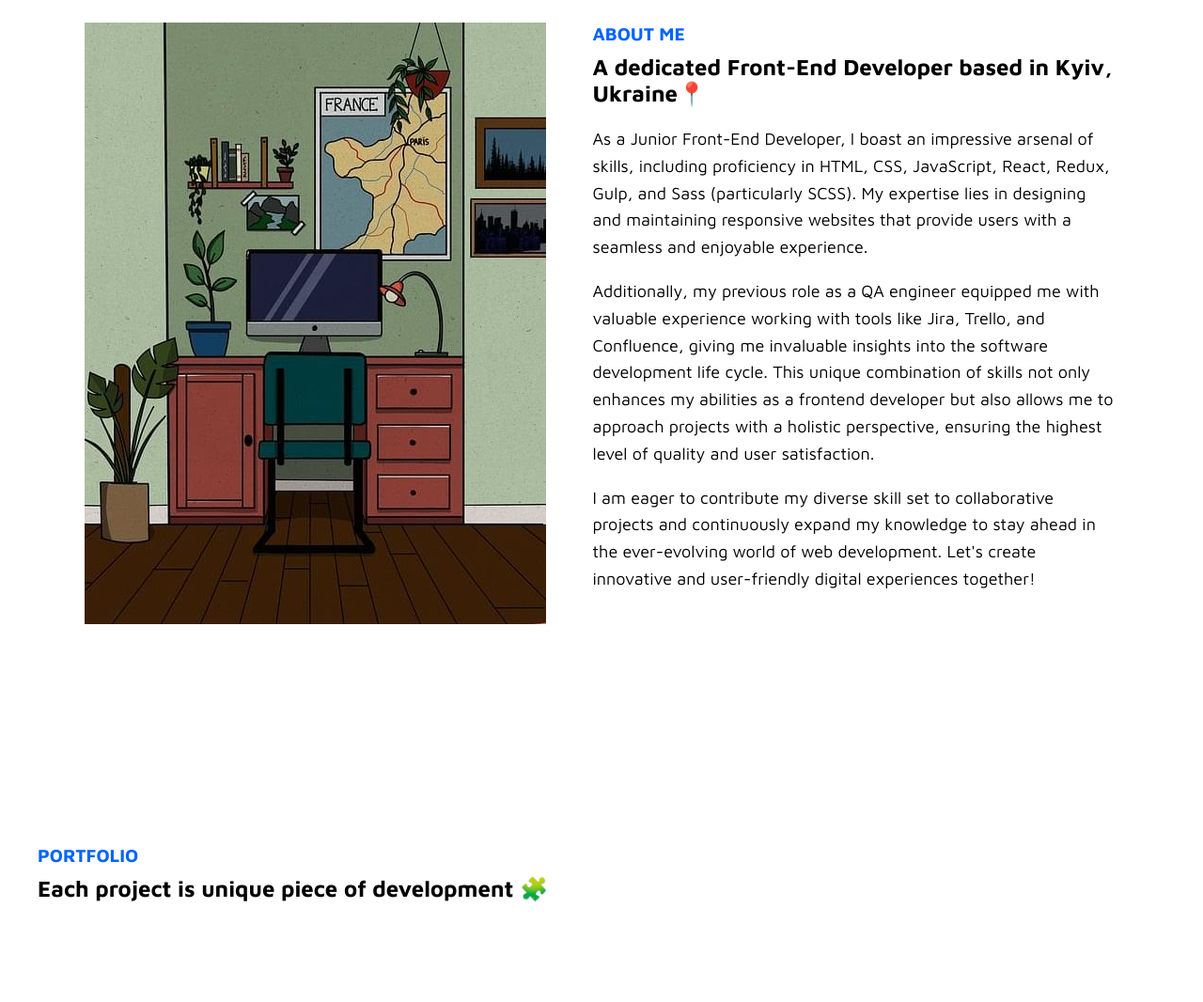
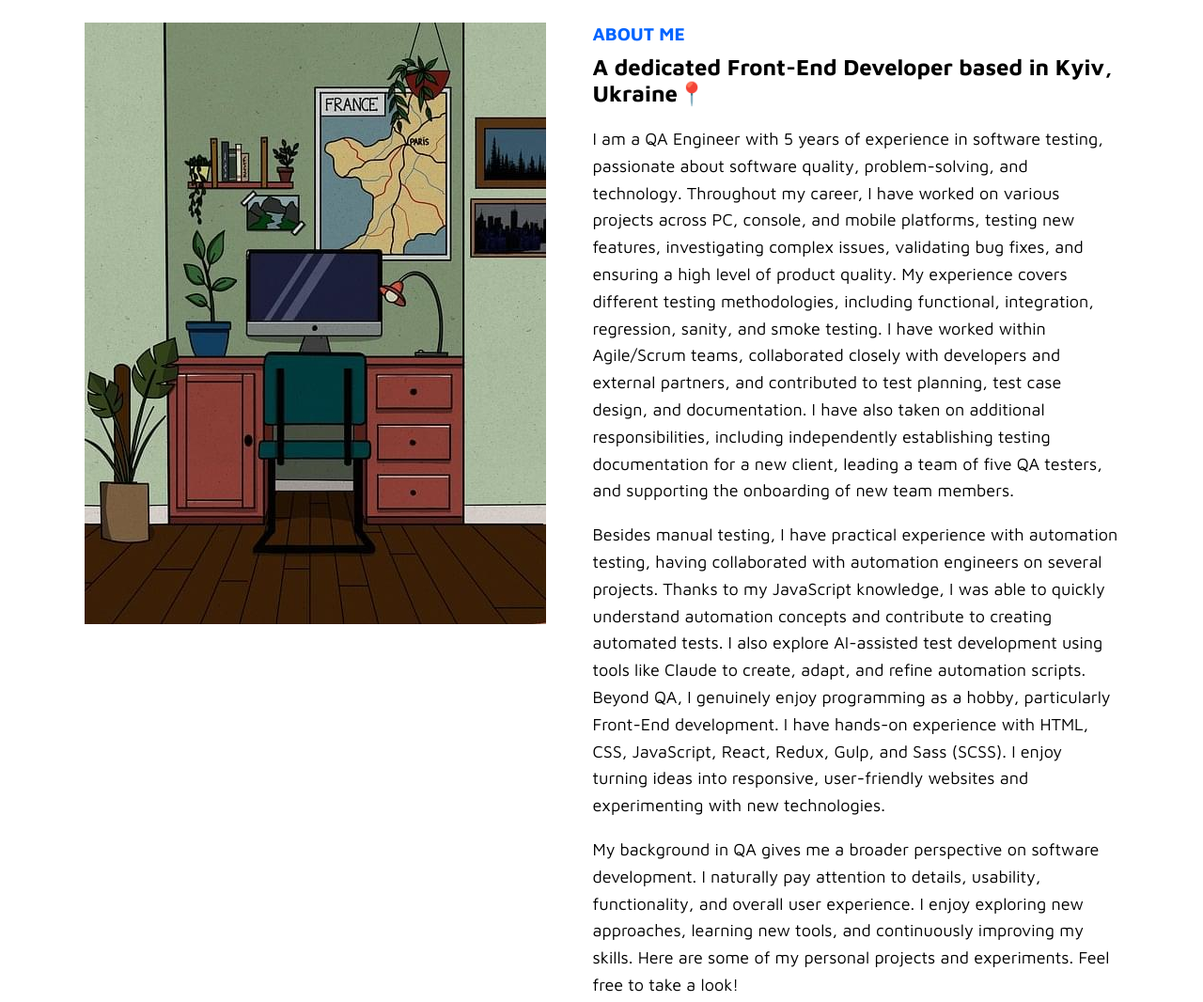
Before and after one commit to Miss-Kiparis/Portfolio, a website: page index.html in a window 1280 px wide. Shown: the part 1040-2106 px from the top of the page at 94% size. Drawn offline with Linux system fonts and the light colour scheme; files whose address does not match are found by name.

Commit message:
Update index.html

```diff
--- a/index.html
+++ b/index.html
@@ -130,22 +130,17 @@
                     <h2 class="about__article--title">About me</h2>
                     <h3 class="about__article--caption">A dedicated Front-End Developer based in
                         Kyiv, Ukraine📍</h3>
-                    <p class="about__article--text">As a Junior Front-End Developer, I boast an impressive arsenal of
-                        skills, including proficiency in HTML, CSS, JavaScript, React, Redux, Gulp, and Sass
-                        (particularly SCSS). My expertise lies in designing and maintaining responsive websites that
-                        provide users with a seamless and enjoyable experience.
+                    <p class="about__article--text">I am a QA Engineer with 5 years of experience in software testing, passionate about software quality, problem-solving, and technology. Throughout my career, I have worked on various projects across PC, console, and mobile platforms, testing new features, investigating complex issues, validating bug fixes, and ensuring a high level of product quality.
+My experience covers different testing methodologies, including functional, integration, regression, sanity, and smoke testing. I have worked within Agile/Scrum teams, collaborated closely with developers and external partners, and contributed to test planning, test case design, and documentation. I have also taken on additional responsibilities, including independently establishing testing documentation for a new client, leading a team of five QA testers, and supporting the onboarding of new team members.
 
-                    <p class="about__article--text">Additionally, my previous role as a QA engineer equipped me with
-                        valuable experience working
-                        with tools like Jira, Trello, and Confluence, giving me invaluable insights into the software
-                        development life cycle. This unique combination of skills not only enhances my abilities as a
-                        frontend developer but also allows me to approach projects with a holistic perspective, ensuring
-                        the highest level of quality and user satisfaction.</p>
+                    <p class="about__article--text">Besides manual testing, I have practical experience with automation testing, having collaborated with automation engineers on several projects. Thanks to my JavaScript knowledge, I was able to quickly understand automation concepts and contribute to creating automated tests. I also explore AI-assisted test development using tools like Claude to create, adapt, and refine automation scripts.
 
-                    <p class="about__article--text">I am eager to contribute my diverse skill set to collaborative
-                        projects and continuously expand
-                        my knowledge to stay ahead in the ever-evolving world of web development. Let's create
-                        innovative and user-friendly digital experiences together!</p>
+Beyond QA, I genuinely enjoy programming as a hobby, particularly Front-End development. I have hands-on experience with HTML, CSS, JavaScript, React, Redux, Gulp, and Sass (SCSS). I enjoy turning ideas into responsive, user-friendly websites and experimenting with new technologies.
+</p>
+
+                    <p class="about__article--text">My background in QA gives me a broader perspective on software development. I naturally pay attention to details, usability, functionality, and overall user experience. I enjoy exploring new approaches, learning new tools, and continuously improving my skills.
+
+Here are some of my personal projects and experiments. Feel free to take a look!</p>
                     </p>
 
                 </div>
```
